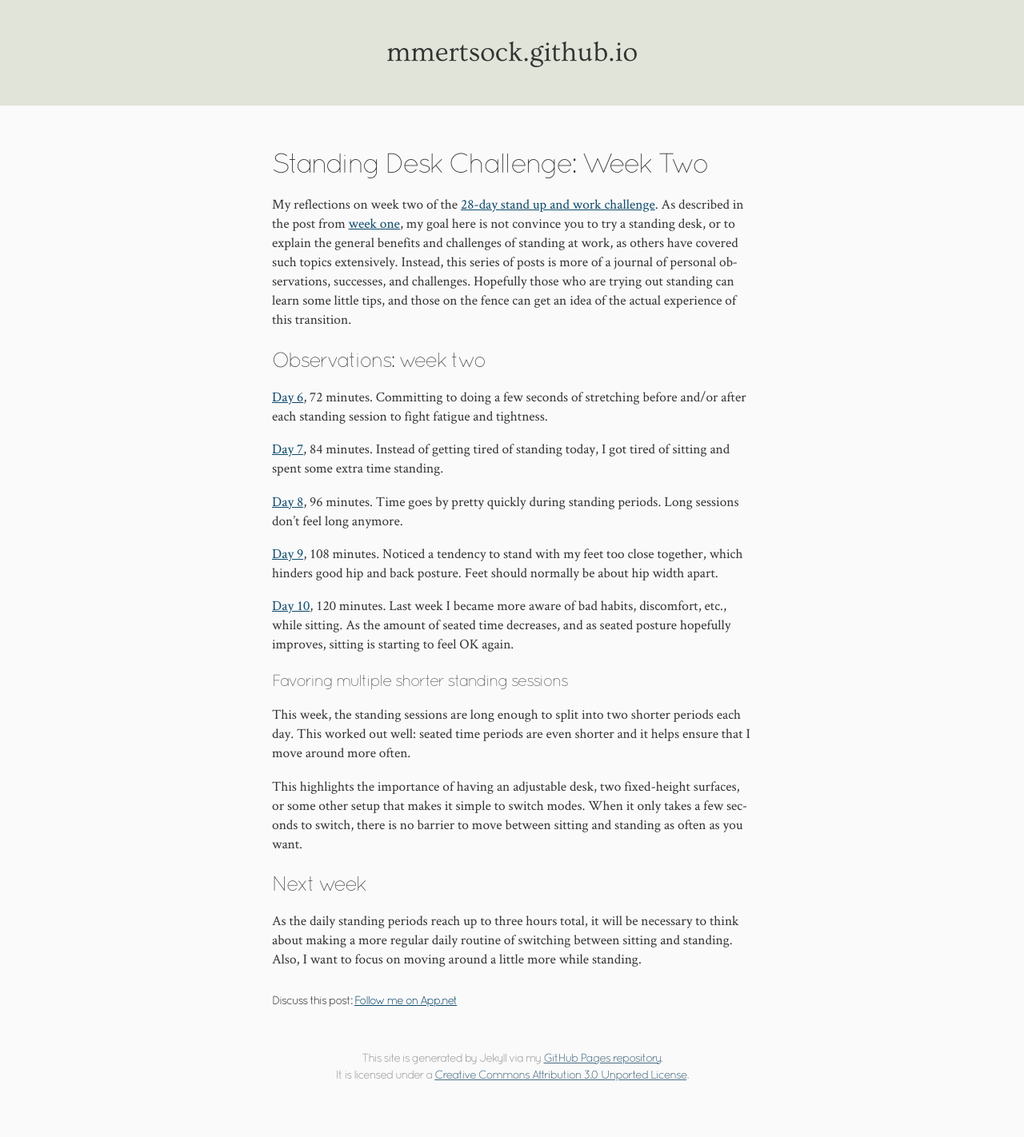
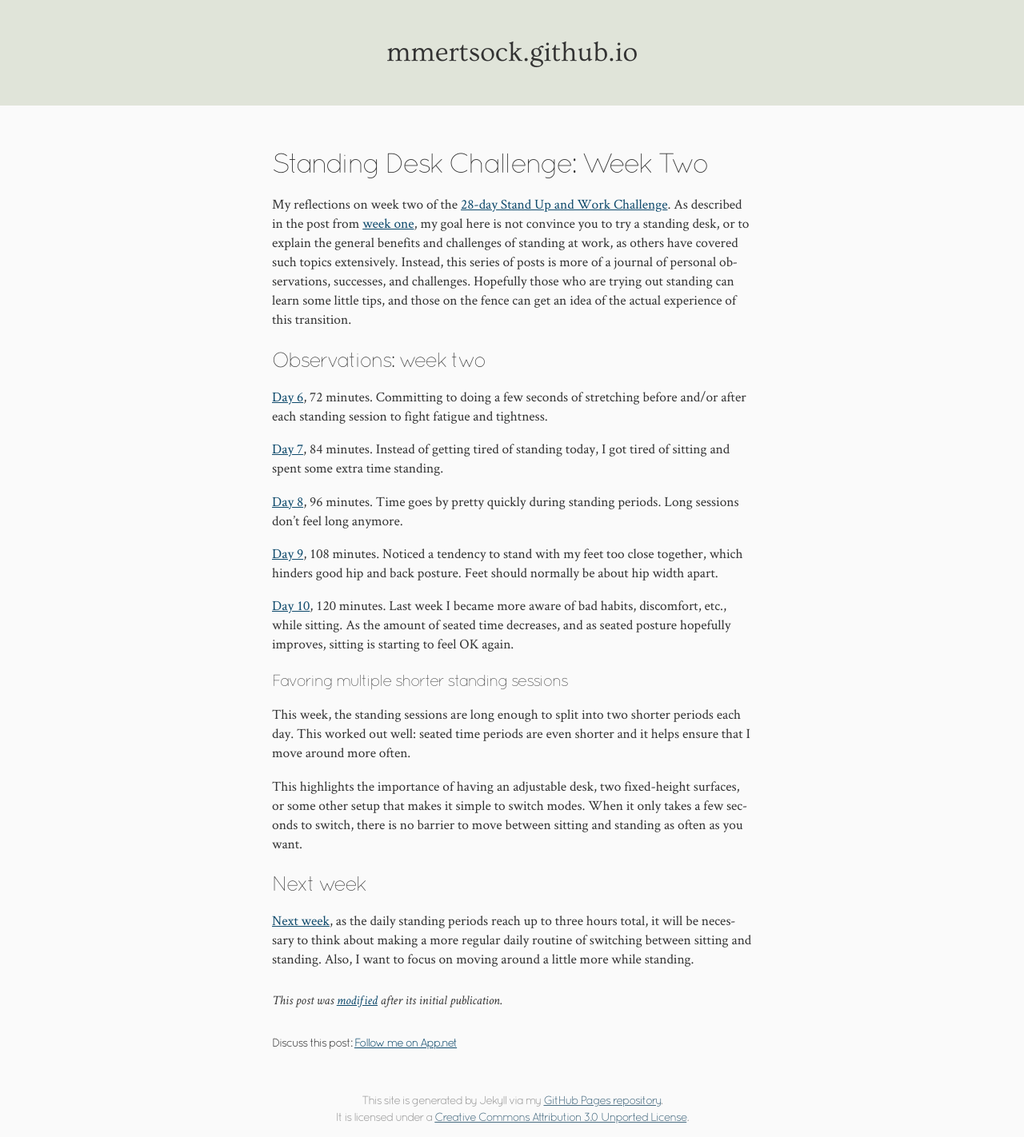
Before and after one commit to mmertsock/mmertsock.github.io, a Jekyll site: the page built from _posts/2014-01-14-standing-desk-week-2.md, in a window 1280 px wide. Shown: the whole page at 80% size. Built offline with Jekyll 4.4.1, drawn with Linux system fonts in a browser that asks for light colours; before the commit the page ends 1369 px from its top, so only the background shows below that.

Commit message:
Publish: standing desk week three

```diff
--- a/_posts/2014-01-14-standing-desk-week-2.md
+++ b/_posts/2014-01-14-standing-desk-week-2.md
@@ -3,7 +3,7 @@ title: "Standing Desk Challenge: Week Two"
 layout: post
 ---
 
-My reflections on week two of the [28-day stand up and work challenge][challenge]. As described in the post from [week one][], my goal here is not convince you to try a standing desk, or to explain the general benefits and challenges of standing at work, as others have covered such topics extensively. Instead, this series of posts is more of a journal of personal observations, successes, and challenges. Hopefully those who are trying out standing can learn some little tips, and those on the fence can get an idea of the actual experience of this transition.
+My reflections on week two of the [28-day Stand Up and Work Challenge][challenge]. As described in the post from [week one][], my goal here is not convince you to try a standing desk, or to explain the general benefits and challenges of standing at work, as others have covered such topics extensively. Instead, this series of posts is more of a journal of personal observations, successes, and challenges. Hopefully those who are trying out standing can learn some little tips, and those on the fence can get an idea of the actual experience of this transition.
 
 ## Observations: week two
 
@@ -25,7 +25,11 @@ This highlights the importance of having an adjustable desk, two fixed-height su
 
 ## Next week
 
-As the daily standing periods reach up to three hours total, it will be necessary to think about making a more regular daily routine of switching between sitting and standing. Also, I want to focus on moving around a little more while standing.
+[Next week][Week three], as the daily standing periods reach up to three hours total, it will be necessary to think about making a more regular daily routine of switching between sitting and standing. Also, I want to focus on moving around a little more while standing.
+
+<p class="post-modified">
+This post was <a href="https://github.com/mmertsock/mmertsock.github.io/commits/master/{{ page.path }}">modified</a> after its initial publication.
+</p>
 
 [Day 6]: http://deskhacks.com/challenge-day-6/
 [Day 7]: http://deskhacks.com/challenge-day-7/
@@ -34,3 +38,4 @@ As the daily standing periods reach up to three hours total, it will be necessar
 [Day 10]: http://deskhacks.com/challenge-day-10/
 [challenge]: http://deskhacks.com/how-to-finally-make-the-switch-to-a-standing-desk/
 [week one]: {{ site.url }}/2014/01/07/standing-desk-week-1/
+[Week three]: {{ site.url }}/2014/01/21/standing-desk-week-3/
```
Also changed, not shown: _posts/2014-01-07-standing-desk-week-1.md (+5 -4 lines), _posts/2014-01-21-standing-desk-week-3.md (added, +45 -0 lines).
